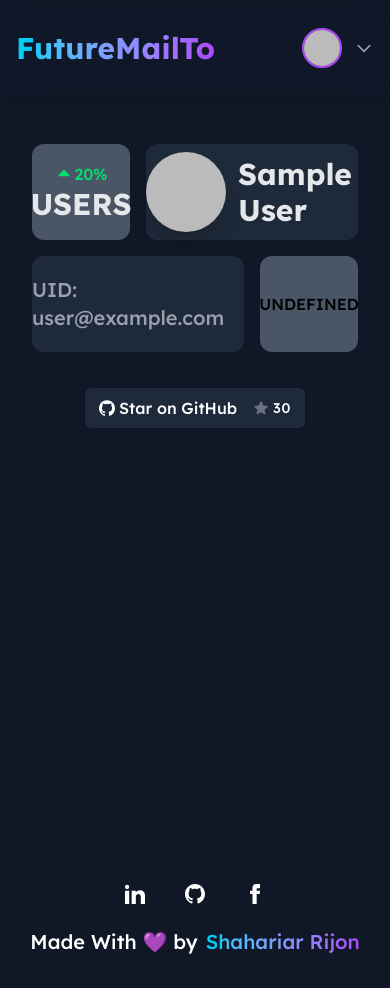
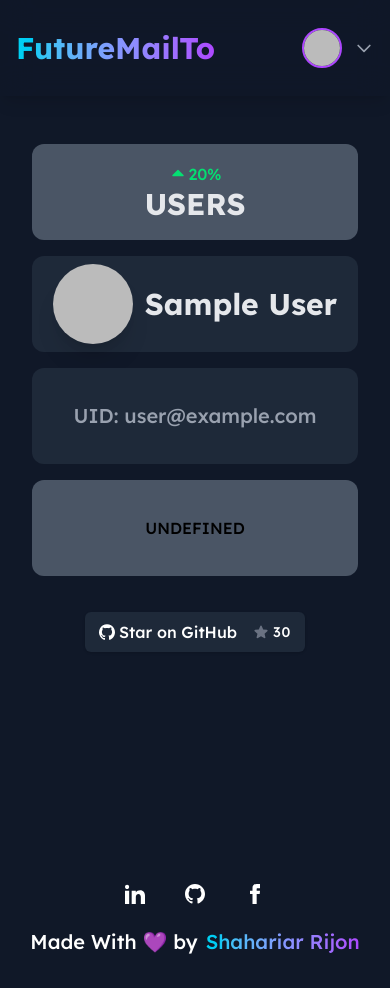
Before and after one commit to blacksmithping-star/FutureMailTo, a React (Vite) app: page /profile in a window 390 px wide. Built offline with nearby package versions, Linux system fonts and the light colour scheme; no server answers; sample sign-in values are in the browser's storage.

Commit message:
responsive issue

```diff
--- a/src/components/UserProfile/UserProfile.jsx
+++ b/src/components/UserProfile/UserProfile.jsx
@@ -108,20 +108,20 @@ function UserProfile() {
           </div>
         </div> */}
 
-        <div className="grid grid-cols-3 xl:grid-cols-3 gap-4 px-4 py-4">
+<div className="grid grid-cols-1 md:grid-cols-3 gap-4 px-4 py-4">
   <div className="w-full flex flex-col items-center justify-center bg-gray-600 h-24 rounded-xl">
     <p className="text-green-400 flex">
       <svg xmlns="http://www.w3.org/2000/svg" viewBox="0 0 1792 1792" fill="currentColor" height="20" width="20">
-                <path d="M1408 1216q0 26-19 45t-45 19h-896q-26 0-45-19t-19-45 19-45l448-448q19-19 45-19t45 19l448 448q19 19 19 45z">
-                </path>
+        <path d="M1408 1216q0 26-19 45t-45 19h-896q-26 0-45-19t-19-45 19-45l448-448q19-19 45-19t45 19l448 448q19 19 19 45z"></path>
       </svg> 20%
     </p>
 
-            <h1 className='text-3xl  font-bold text-gray-200'>
+    <h1 className='text-3xl font-bold text-gray-200'>
       {userCount} USERS
     </h1>
   </div>
-          <div className="w-full flex flex-row gap-3 items-center justify-center h-24 bg-gray-800 rounded-xl col-span-2">
+
+  <div className="w-full flex flex-row gap-3 items-center justify-center h-24 bg-gray-800 rounded-xl md:col-span-2">
     <img
       src={isAnony ? "https://encrypted-tbn0.gstatic.com/images?q=tbn:ANd9GcTelZ7W2tOs5kd_GIOw595myZLLf4KBda-Q5w&s" : currentUser.photoURL}
       alt={currentUser.displayName}
@@ -131,11 +131,13 @@ function UserProfile() {
       {isAnony ? "Anonymous User" : currentUser.displayName}
     </h1>
   </div>
-          <div className="w-full flex flex-row gap-3 items-center justify-center h-24 bg-gray-800 rounded-xl col-span-2">
+
+  <div className="w-full flex flex-row gap-3 items-center justify-center h-24 bg-gray-800 rounded-xl md:col-span-2">
     <p className="text-xl text-gray-400">
       UID: {isAnony ? currentUser.uid : currentUser.email}
     </p>
   </div>
+
   <div className="w-full flex flex-row gap-3 items-center justify-center h-24 bg-gray-600 rounded-xl">
     {location ? (
       <div className='flex text-white flex-row gap-3 items-center justify-center'>
@@ -148,9 +150,8 @@ function UserProfile() {
       <p>UNDEFINED</p>
     )}
   </div>
-          {/* <div className="w-full h-24 bg-blue-600 rounded-xl"></div>
-          <div className="w-full h-24 bg-blue-900 rounded-xl col-span-2"></div> */}
 </div>
+
         <a
           target='_blank'
           href="https://github.com/rijonshahariar/FutureMailTo"
```
Lines whose indentation alone changed are shown as unchanged.
